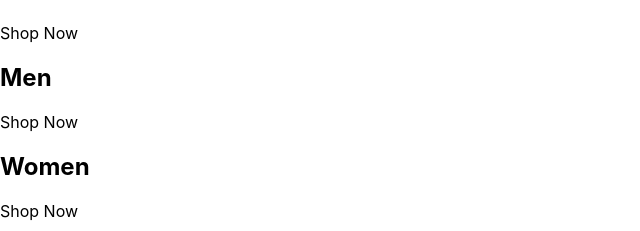
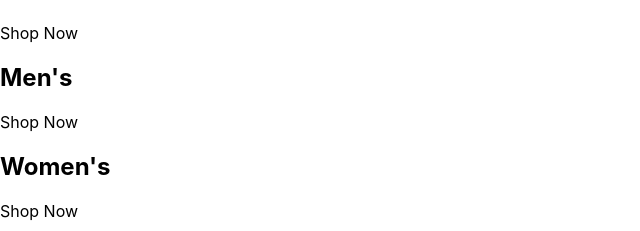
Before and after one commit to Russ44-creator/Why-Not-Store, a React (Create React App) app: page / in a window 1280 px wide. Shown: the part 223-454 px from the top of the page, without its empty margins (0-640 px from the left). Built offline with nearby package versions, Linux system fonts and the light colour scheme.

Commit message:
add categories

```diff
--- a/src/App.js
+++ b/src/App.js
@@ -22,13 +22,13 @@ const App = () => {
       </div>
       <div className="category-container">
         <div className="category-body-container">
-          <h2>Men</h2>
+          <h2>Men's</h2>
           <p>Shop Now</p>
         </div>
       </div>
       <div className="category-container">
         <div className="category-body-container">
-          <h2>Women</h2>
+          <h2>Women's</h2>
           <p>Shop Now</p>
         </div>
       </div>
```
